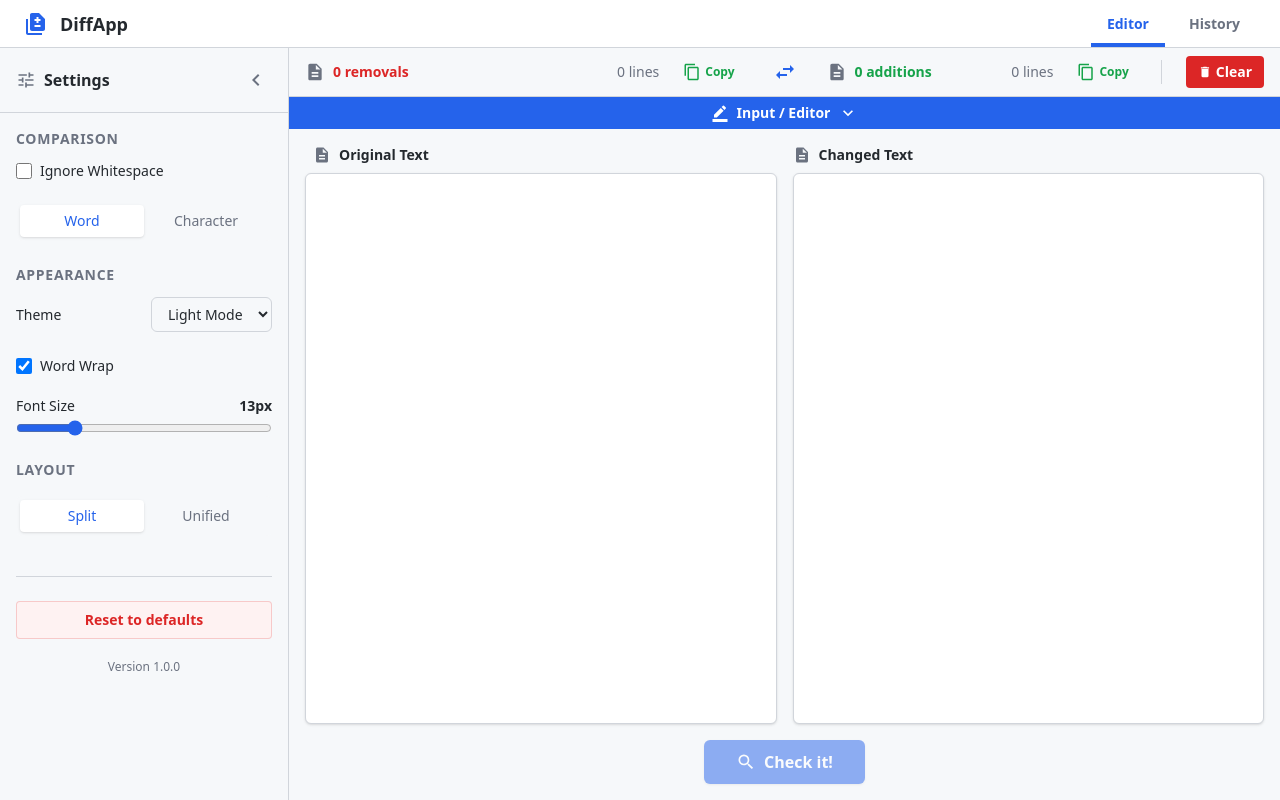
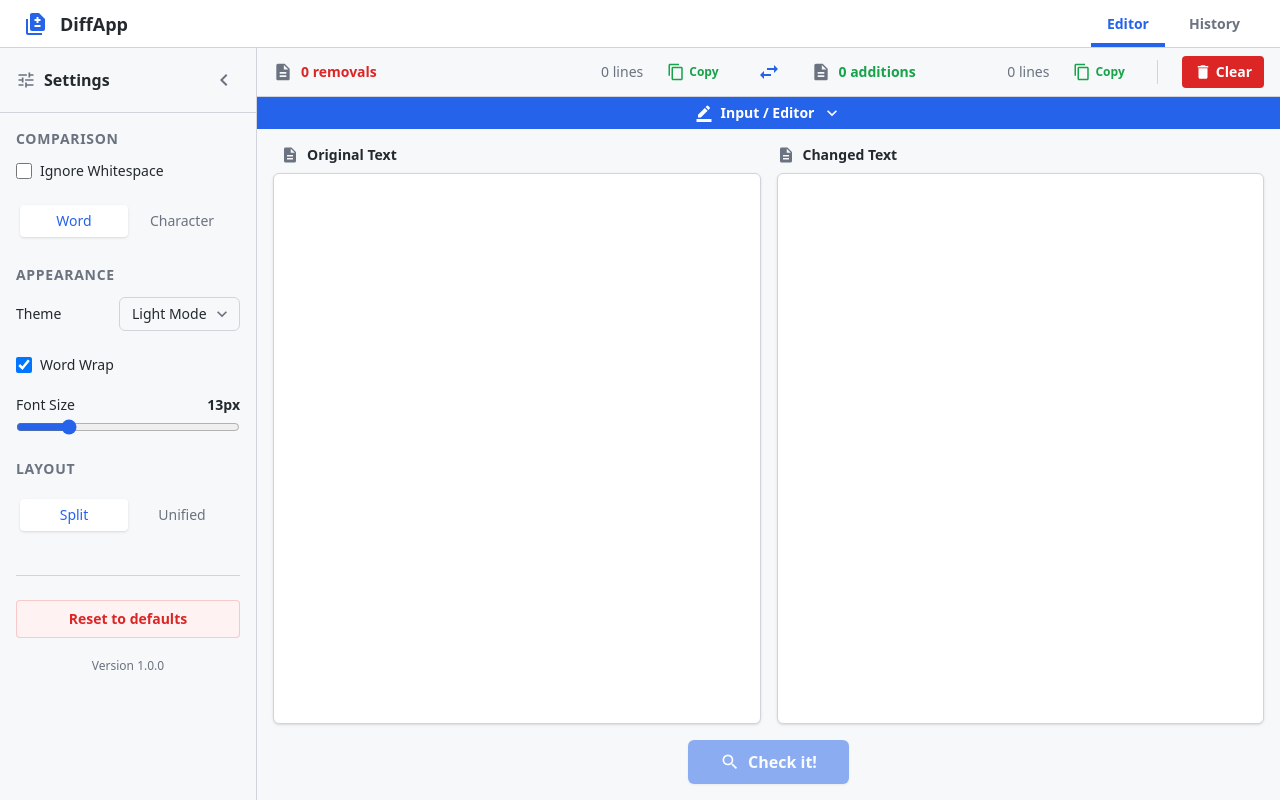
Before and after one commit to gabrielfordevelopment/diffapp-web, a Next.js app: page / in a window 1280 px wide. Built offline with nearby package versions, Linux system fonts and the light colour scheme.

Commit message:
Fix delete buttons and dropdown arrow padding

```diff
--- a/components/ComparisonView.tsx
+++ b/components/ComparisonView.tsx
@@ -42,19 +42,23 @@ export function ComparisonView() {
   }, [ comparisonResult, settings.ignoreWhitespace ]);
 
   const leftLineCount = useMemo(() => leftText ? leftText.split(/\r?\n/).length : 0, [ leftText ]);
+
   const rightLineCount = useMemo(() => rightText ? rightText.split(/\r?\n/).length : 0, [ rightText ]);
 
   const handleCopy = (text: string, side: "left" | "right") => {
     if (!text) return;
     navigator.clipboard.writeText(text).catch(() => {});
+
     setCopiedSide(side);
     setTimeout(() => {
       setCopiedSide((prev) => (prev === side ? null : prev));
     }, 2000);
+
   };
 
   const handleScrollRequest = (percentage: number) => {
-    const container = (settings.viewMode === ViewMode.Split && !settings.isWordWrapEnabled) ? leftScrollRef.current : unifiedScrollRef.current;
+    const container = (settings.viewMode === ViewMode.Split && !settings.isWordWrapEnabled) ?
+      leftScrollRef.current : unifiedScrollRef.current;
     if (container) {
       const targetScroll = percentage * (container.scrollHeight - container.clientHeight);
       container.scrollTo({ top: targetScroll, behavior: "smooth" });
@@ -73,6 +77,7 @@ export function ComparisonView() {
   const handleLeftScroll = (e: React.UIEvent<HTMLDivElement>) => {
     if (isSyncingScroll.current === "right") return;
     isSyncingScroll.current = "left";
+
     if (rightScrollRef.current) {
       rightScrollRef.current.scrollTop = e.currentTarget.scrollTop;
       rightScrollRef.current.scrollLeft = e.currentTarget.scrollLeft;
@@ -87,6 +92,7 @@ export function ComparisonView() {
   const handleRightScroll = (e: React.UIEvent<HTMLDivElement>) => {
     if (isSyncingScroll.current === "left") return;
     isSyncingScroll.current = "right";
+
     if (leftScrollRef.current) {
       leftScrollRef.current.scrollTop = e.currentTarget.scrollTop;
       leftScrollRef.current.scrollLeft = e.currentTarget.scrollLeft;
@@ -101,7 +107,8 @@ export function ComparisonView() {
   const hasResult = comparisonResult && comparisonResult.blocks.length > 0;
   const hideBody = !hasResult && isInputExpanded;
 
-  const wordWrapClass = settings.isWordWrapEnabled ? "break-all whitespace-pre-wrap" : "whitespace-pre";
+  const wordWrapClass = settings.isWordWrapEnabled ?
+    "break-all whitespace-pre-wrap" : "whitespace-pre";
   const containerWidthClass = settings.isWordWrapEnabled ? "w-full" : "min-w-max";
 
   return (
@@ -167,7 +174,7 @@ export function ComparisonView() {
             </button>
             <div className="w-px h-6 bg-border-default mx-2" />
             <button onClick={clearContent} className="flex items-center gap-1 bg-danger text-white px-3 py-1.5 rounded text-sm font-semibold hover:bg-danger-hover transition-colors">
-              <MdDelete />
+              <MdDelete className="text-lg" />
               Clear
             </button>
           </div>
@@ -204,7 +211,7 @@ export function ComparisonView() {
                           {block.oldLines.map((oldLine, idx) => {
                             const newLine = block.newLines[ idx ];
                             return (
-                              <div key={idx} className="flex min-h-[24px] w-full">
+                              <div key={idx} className="flex min-h-[ 24px ] w-full">
                                 <div className={clsx("flex flex-1 w-1/2", getBlockColorClass(block.kind, "old", block.isWhitespaceChange, settings.ignoreWhitespace), oldLine.kind === DiffChangeType.Imaginary && "bg-diff-empty-bg")}>
                                   <div className="w-10 shrink-0 select-none bg-bg-secondary px-2 text-right text-text-secondary border-r border-border-default py-0.5 sticky left-0 z-10">
                                     {oldLine.lineNumber}
@@ -288,7 +295,7 @@ export function ComparisonView() {
                           {isHovered && <div className="absolute inset-0 bg-hover-overlay pointer-events-none z-10" />}
                           <div className={clsx("flex w-full flex-col relative z-0", getBlockColorClass(block.kind, "old", block.isWhitespaceChange, settings.ignoreWhitespace))}>
                             {block.oldLines.map((line, idx) => (
-                              <div key={idx} className={clsx("flex min-h-[24px] w-full", line.kind === DiffChangeType.Imaginary && "bg-diff-empty-bg")}>
+                              <div key={idx} className={clsx("flex min-h-[ 24px ] w-full", line.kind === DiffChangeType.Imaginary && "bg-diff-empty-bg")}>
                                 <div className="w-10 shrink-0 select-none bg-bg-secondary px-2 text-right text-text-secondary border-r border-border-default py-0.5 sticky left-0 z-10">
                                   {line.lineNumber}
                                 </div>
@@ -347,7 +354,7 @@ export function ComparisonView() {
                           {isHovered && <div className="absolute inset-0 bg-hover-overlay pointer-events-none z-10" />}
                           <div className={clsx("flex w-full flex-col relative z-0", getBlockColorClass(block.kind, "new", block.isWhitespaceChange, settings.ignoreWhitespace))}>
                             {block.newLines.map((line, idx) => (
-                              <div key={idx} className={clsx("flex min-h-[24px] w-full", line.kind === DiffChangeType.Imaginary && "bg-diff-empty-bg")}>
+                              <div key={idx} className={clsx("flex min-h-[ 24px ] w-full", line.kind === DiffChangeType.Imaginary && "bg-diff-empty-bg")}>
                                 <div className="w-10 shrink-0 select-none bg-bg-secondary px-2 text-right text-text-secondary border-r border-border-default py-0.5 sticky left-0 z-10">
                                   {line.lineNumber}
                                 </div>
@@ -427,14 +434,14 @@ export function ComparisonView() {
                               }
                             });
                             return lines.map((l, idx) => (
-                              <div key={idx} className={clsx("flex min-h-[24px] w-full", l.bgClass)}>
+                              <div key={idx} className={clsx("flex min-h-[ 24px ] w-full", l.bgClass)}>
                                 <div className="w-10 shrink-0 select-none bg-bg-secondary px-2 text-right text-text-secondary py-0.5 sticky left-0 z-10">
                                   {l.line1}
                                 </div>
-                                <div className="w-10 shrink-0 select-none bg-bg-secondary px-2 text-right text-text-secondary border-r border-border-default py-0.5 sticky left-[40px] z-10">
+                                <div className="w-10 shrink-0 select-none bg-bg-secondary px-2 text-right text-text-secondary border-r border-border-default py-0.5 sticky left-[ 40px ] z-10">
                                   {l.line2}
                                 </div>
-                                <div className="w-6 shrink-0 select-none px-1 text-center font-bold text-text-secondary py-0.5 sticky left-[80px] z-10 bg-bg-secondary">
+                                <div className="w-6 shrink-0 select-none px-1 text-center font-bold text-text-secondary py-0.5 sticky left-[ 80px ] z-10 bg-bg-secondary">
                                   {l.sign}
                                 </div>
                                 <div className={clsx("px-2 py-0.5 font-mono", wordWrapClass)}>
@@ -457,14 +464,14 @@ export function ComparisonView() {
                               if (isAdded) bgClass = getBlockColorClass(BlockType.Added, "new", block.isWhitespaceChange, settings.ignoreWhitespace);
 
                               return (
-                                <div key={idx} className={clsx("flex min-h-[24px] w-full", bgClass)}>
+                                <div key={idx} className={clsx("flex min-h-[ 24px ] w-full", bgClass)}>
                                   <div className="w-10 shrink-0 select-none bg-bg-secondary px-2 text-right text-text-secondary py-0.5 sticky left-0 z-10">
                                     {line.lineNumber || ""}
                                   </div>
-                                  <div className="w-10 shrink-0 select-none bg-bg-secondary px-2 text-right text-text-secondary border-r border-border-default py-0.5 sticky left-[40px] z-10">
+                                  <div className="w-10 shrink-0 select-none bg-bg-secondary px-2 text-right text-text-secondary border-r border-border-default py-0.5 sticky left-[ 40px ] z-10">
                                     {newLine?.lineNumber || ""}
                                   </div>
-                                  <div className="w-6 shrink-0 select-none px-1 text-center font-bold text-text-secondary py-0.5 sticky left-[80px] z-10 bg-bg-secondary">
+                                  <div className="w-6 shrink-0 select-none px-1 text-center font-bold text-text-secondary py-0.5 sticky left-[ 80px ] z-10 bg-bg-secondary">
                                     {isRemoved ? "-" : isAdded ? "+" : " "}
                                   </div>
                                   <div className={clsx("px-2 py-0.5 font-mono", wordWrapClass)}>
--- a/components/EditorView.tsx
+++ b/components/EditorView.tsx
@@ -26,7 +26,7 @@ export function EditorView() {
             <MdKeyboardArrowRight className="text-2xl text-text-secondary" />
           </button>
         ) : (
-          <div className="flex w-72 flex-col h-full">
+          <div className="flex w-64 flex-col h-full">
             <div className="flex items-center justify-between border-b border-border-default p-4">
               <div className="flex items-center gap-2">
                 <MdTune className="text-xl text-text-secondary" />
@@ -41,7 +41,7 @@ export function EditorView() {
               </button>
             </div>
             <div className="flex-1 overflow-y-auto">
-              <SettingsView />
+               <SettingsView />
             </div>
           </div>
         )}
@@ -70,7 +70,7 @@ export function EditorView() {
           <div
             className={clsx(
               "shrink-0 border-border-default flex flex-col",
-              hasResult ? "h-1/2 min-h-[300px] border-t" : "flex-1"
+              hasResult ? "h-1/2 min-h-[ 300px ] border-t" : "flex-1"
             )}
           >
             <InputView />
--- a/components/SettingsView.tsx
+++ b/components/SettingsView.tsx
@@ -3,6 +3,7 @@
 import { PrecisionLevel, ViewMode } from "../types";
 import { useSettingsStore } from "../store/useSettingsStore";
 import { AVAILABLE_THEMES } from "../config/themes";
+import { MdExpandMore } from "react-icons/md";
 import clsx from "clsx";
 
 export function SettingsView() {
@@ -42,10 +43,11 @@ export function SettingsView() {
 
         <div className="flex justify-between items-center mb-2">
           <span className="text-sm font-medium text-text-primary">Theme</span>
+          <div className="relative flex items-center">
             <select
               value={settings.theme}
               onChange={(e) => updateSettings({ theme: e.target.value })}
-            className="bg-bg-secondary text-text-primary border border-border-default rounded-md px-3 py-1.5 text-sm outline-none focus:border-accent-primary focus:ring-1 focus:ring-accent-primary cursor-pointer transition-colors"
+              className="appearance-none bg-bg-secondary text-text-primary border border-border-default rounded-md pl-3 pr-8 py-1.5 text-sm outline-none focus:border-accent-primary focus:ring-1 focus:ring-accent-primary cursor-pointer transition-colors"
             >
               {AVAILABLE_THEMES.map((theme) => (
                 <option key={theme.id} value={theme.id}>
@@ -53,6 +55,8 @@ export function SettingsView() {
                 </option>
               ))}
             </select>
+            <MdExpandMore className="absolute right-2 text-xl text-text-secondary pointer-events-none" />
+          </div>
         </div>
 
         <label className="flex items-center gap-2 cursor-pointer mt-1">
```
Also changed, not shown: components/HistoryView.tsx (+8 -8 lines). Lines whose indentation alone changed are shown as unchanged.
